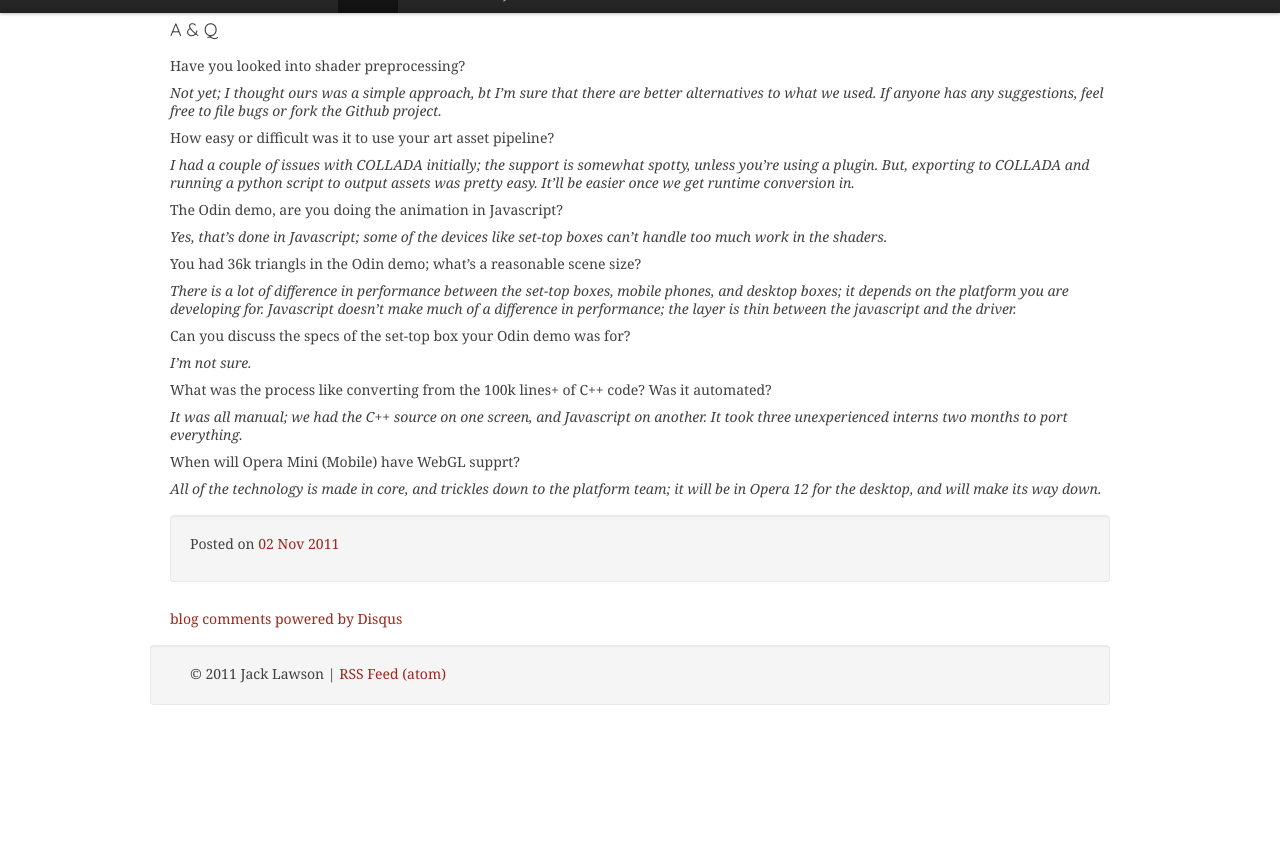
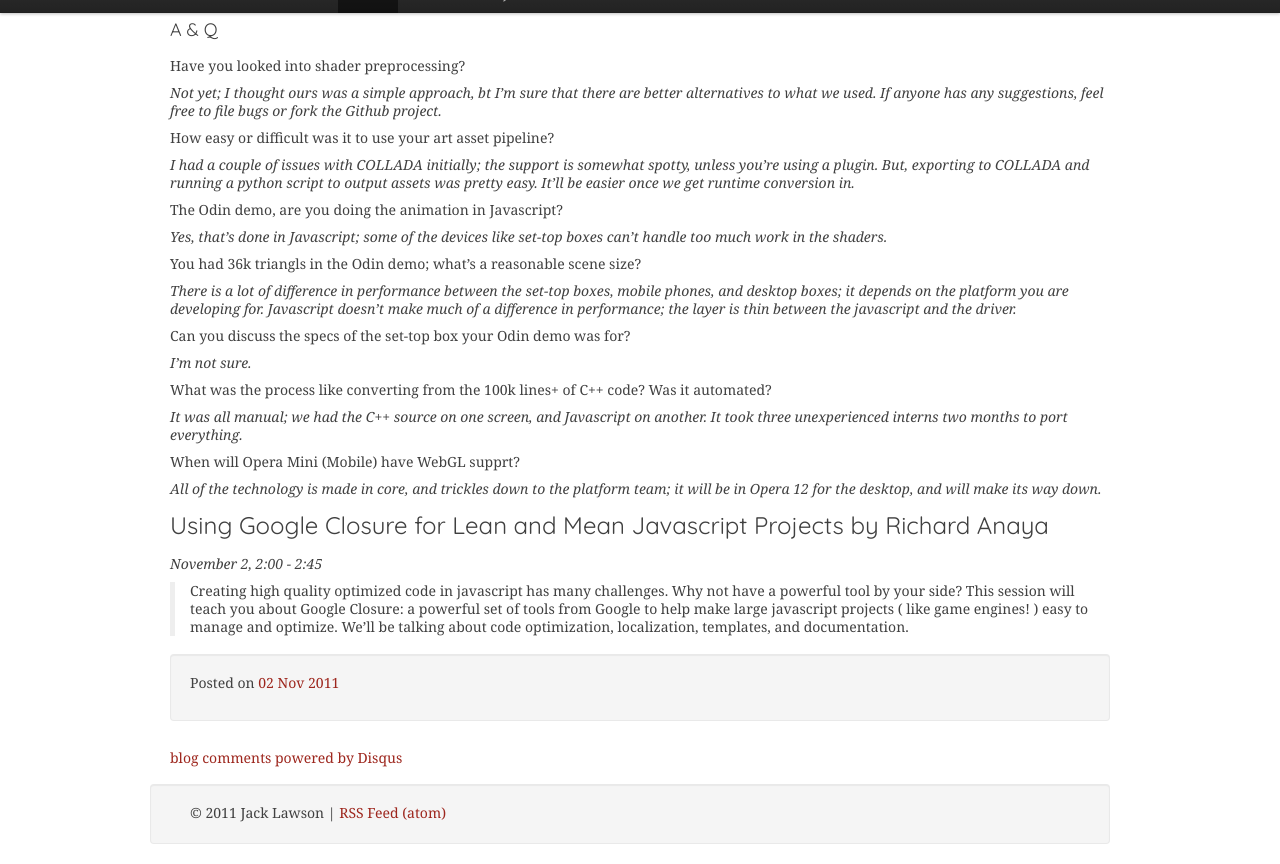
Before and after one commit to ajacksified/ajacksified.github.com, a Jekyll site: the page built from _posts/2011-11-02-new-game-conf-liveblog-2.markdown, in a window 1280 px wide and 900 px high, scrolled down 8811 px, cut to the strip 36-900 px from the top of the window. Built offline with Jekyll 4.4.1, drawn with Linux system fonts in a browser that asks for light colours; nearby versions of some CDN libraries; some web fonts are replaced; Markdown is read by kramdown in place of the engine named in the settings; comment, search, counter and statistics services are not loaded; before the commit the page ends 9572 px from its top, so only the background shows below that.

Commit message:
Day 2 - Richard Anaya

```diff
--- a/_posts/2011-11-02-new-game-conf-liveblog-2.markdown
+++ b/_posts/2011-11-02-new-game-conf-liveblog-2.markdown
@@ -535,3 +535,12 @@
 
 *All of the technology is made in core, and trickles down to the platform team;
 it will be in Opera 12 for the desktop, and will make its way down.*
+
+## Using Google Closure for Lean and Mean Javascript Projects by Richard Anaya
+*November 2, 2:00 - 2:45*
+
+> Creating high quality optimized code in javascript has many challenges. Why
+> not have a powerful tool by your side? This session will teach you about Google
+> Closure: a powerful set of tools from Google to help make large javascript
+> projects ( like game engines! ) easy to manage and optimize. We'll be talking
+> about code optimization, localization, templates, and documentation.
```
